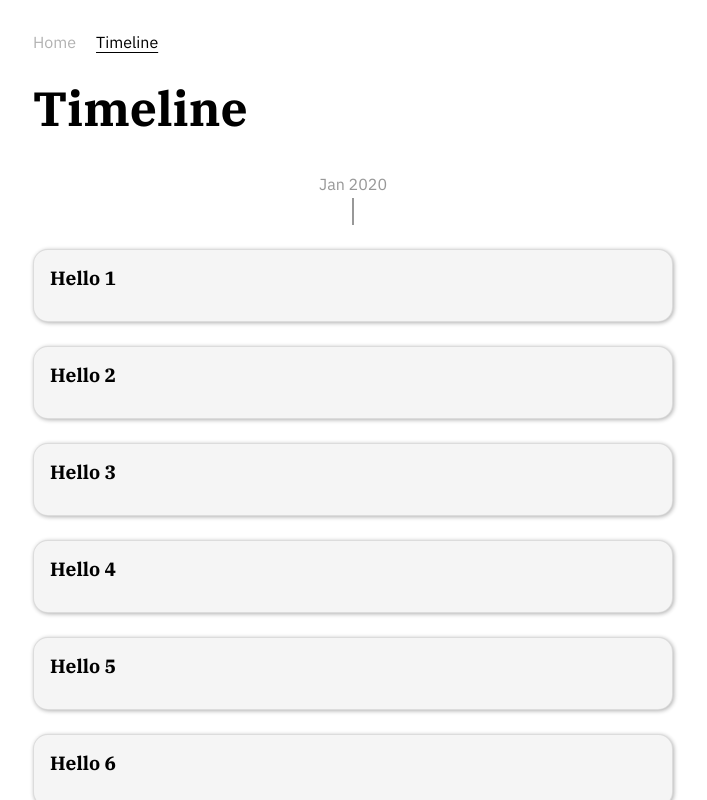
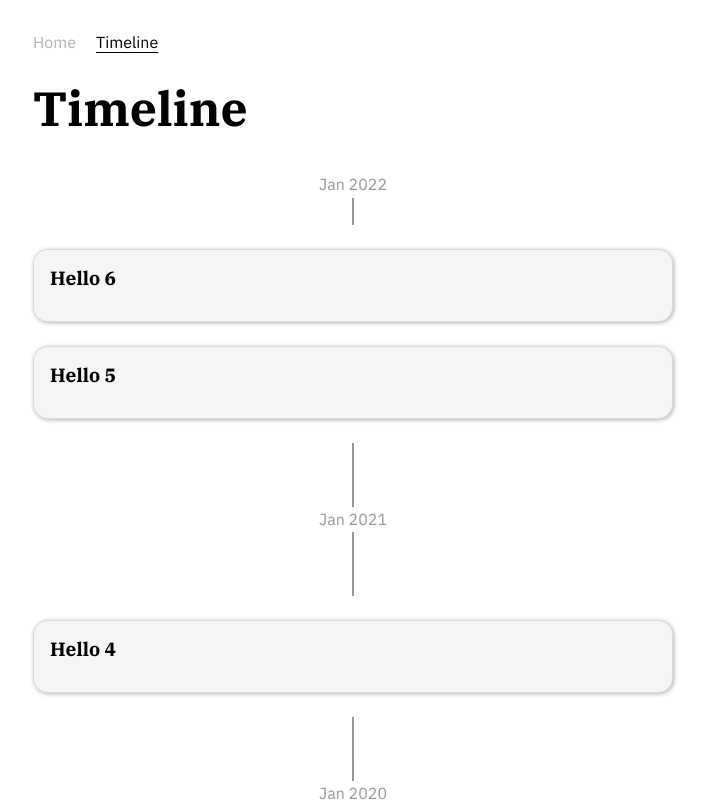
Before and after one commit to Tennis-Ball/personal_website, a Next.js app: page /timeline in a window 1280 px wide. Shown: the top 800 px of the page, without its empty margins (287-994 px from the left). Built offline with nearby package versions, Linux system fonts and the light colour scheme.

Commit message:
bug fixes for chrome

```diff
--- a/pages/timeline/index.js
+++ b/pages/timeline/index.js
@@ -22,7 +22,7 @@ export default function Timeline(){
             <Nav />
             <h1>Timeline</h1>
             {(()=>{
-                let formatted = events.map(e => {return {content: e.content, date: new Date(e.date)}}).sort((a,b)=> a.date.getTime() < b.date.getTime())
+                let formatted = events.map(e => {return {content: e.content, date: new Date(e.date)}}).sort((a,b)=> b.date.getTime() - a.date.getTime())
                 let dateDiffs = []
                 for(let i = 0; i<formatted.length;i++){
                     let date1 = formatted[i]?.date
```
Also changed, not shown: components/dropdown.module.css (+7 -4 lines).
